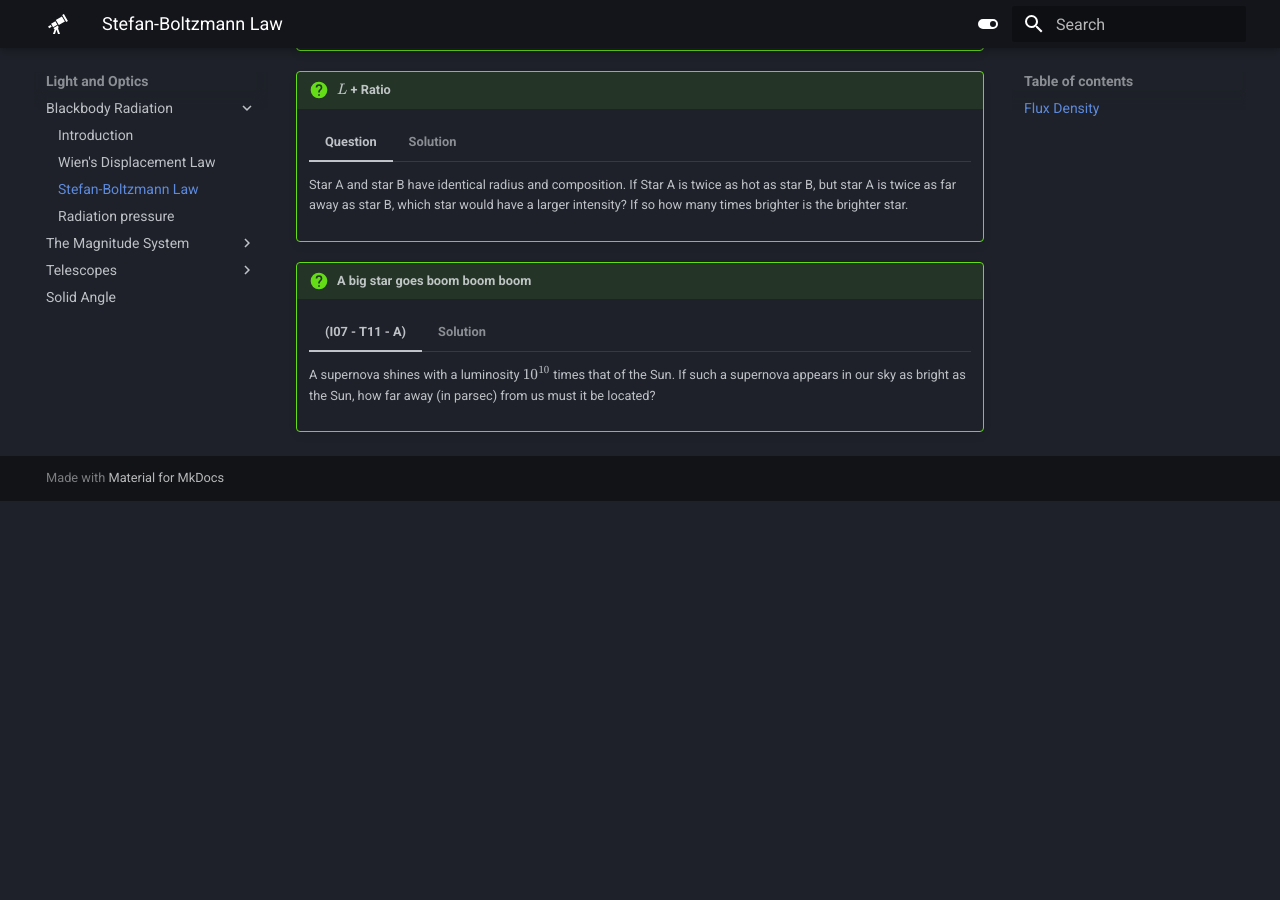
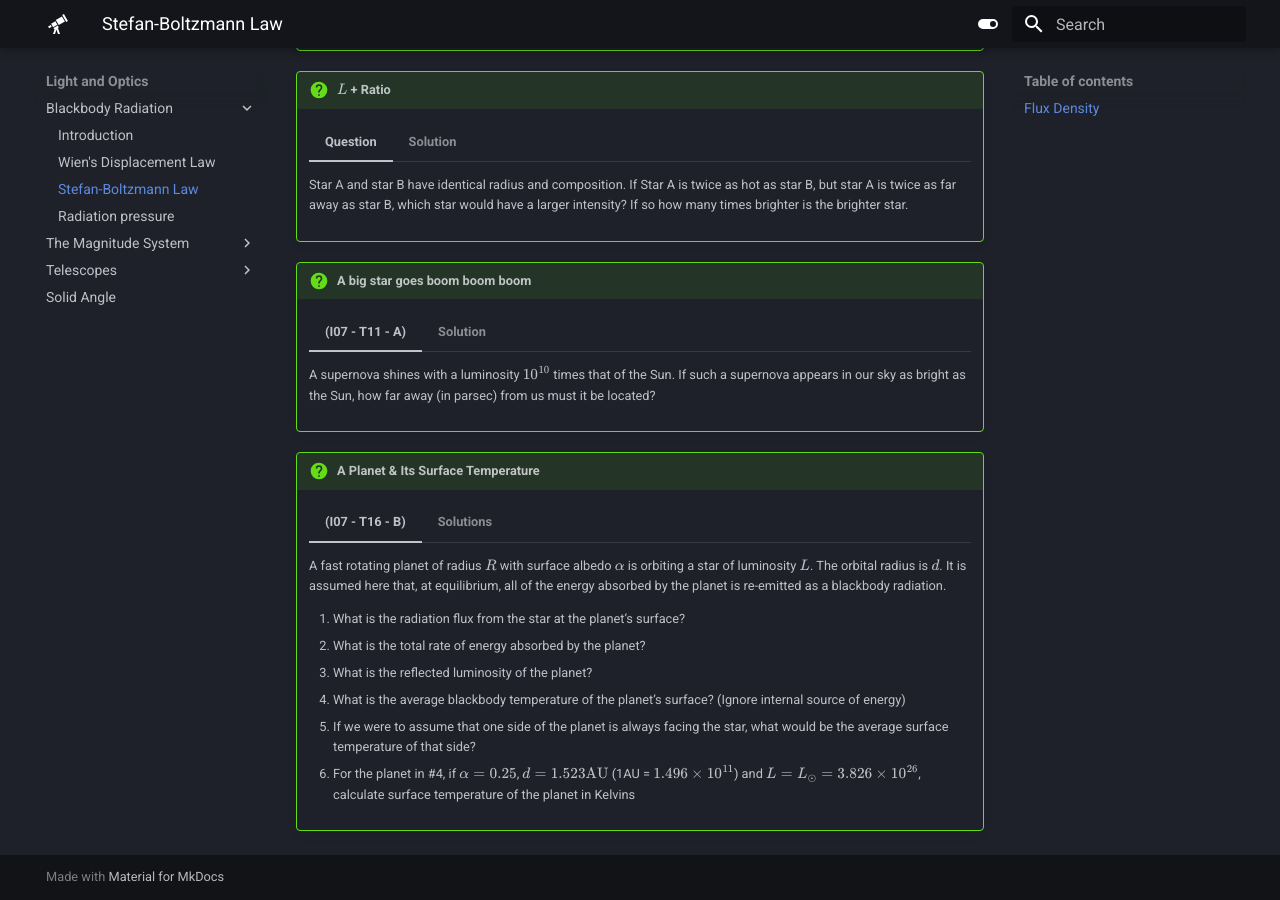
Before and after one commit to nushastro/website, an MkDocs documentation site: the page built from docs/optics/blackbody/stefan_boltzmann_law.md, in a window 1280 px wide and 900 px high, scrolled down 2952 px. Built offline with MkDocs 1.6.1 and Material for MkDocs 9.7.7, drawn with Linux system fonts in a browser that asks for light colours; before the commit the page ends 3453 px from its top, so only the background shows below that; some of the changed text lies outside the part shown.

Commit message:
added question

```diff
--- a/docs/optics/blackbody/stefan_boltzmann_law.md
+++ b/docs/optics/blackbody/stefan_boltzmann_law.md
@@ -53,7 +53,7 @@ where $R$ is the radius of the star, $\sigma$ is the Stefan-Boltzmann Constant a
 
 !!! Question "Luminous Blue Variable (LBV)"
 
-    === "I12 - T07 - A"
+    === "(I12 - T07 - A)"
 
         Luminous Blue Variable (LBV) stars greatly vary in visual brightness;
         however, their bolometric magnitude remains constant.
@@ -161,3 +161,68 @@ $$
         $$
         \begin{align*} I = \frac{10^{10}L_\odot}{4\pi D^2} &= \frac{L_\odot}{4\pi d_\oplus^2} \\ \frac{10^{10}}{D^2} &= \frac{1}{d_\oplus^2} \\ D &= \sqrt{10^{10}d_\oplus^2} \\ &= 10^5 d_\oplus \\ &= 1.496\times 10^{16}m \\ D &\approx 0.5 \text{parsec}\end{align*}
         $$
+
+!!! Question "A Planet & Its Surface Temperature"
+
+    === "(I07 - T16 - B)"
+
+        A fast rotating planet of radius $R$ with surface albedo $\alpha$ is orbiting a star of luminosity $L$.
+        The orbital radius is $d$.
+        It is assumed here that, at equilibrium, all of the energy absorbed by the planet is re-emitted as a blackbody radiation.
+
+        1. What is the radiation flux from the star at the planet’s surface?
+        2. What is the total rate of energy absorbed by the planet?
+        3. What is the reflected luminosity of the planet?
+        4. What is the average blackbody temperature of the planet’s surface? (Ignore internal source of energy)
+        5. If we were to assume that one side of the planet is always facing the star, what would be the average surface temperature of that side?
+        6. For the planet in #4, if $\alpha = 0.25$, $d = 1.523 \text{AU}$ (1AU = $1.496 \times 10^{11}$) and $L = L_\odot = 3.826 \times 10^{26}$, calculate surface temperature of the planet in Kelvins
+
+    === "Solutions"
+
+        1. The formula is already given to you, it is:
+
+            $$\text{Flux} = \frac{L}{4\pi d^2}$$
+
+        2. Energy reaching the planet is $\text{Flux}\cdot\text{Area}$. The Area of the planet receiving light from the star can be approximated to be $\pi R^2$. Hence:
+
+            $$\text{Flux}\cdot\text{Area} = \frac{L}{4\pi d^2}\cdot\pi R^2 = \frac{LR^2}{4d^2}$$
+
+            The albedo $\alpha$ is actually just the percent of incoming light reflected. Anything that isn't reflected is absorbed, so the amount of energy absorbed is:
+
+            $$E_\text{absorbed} = (1-\alpha)\frac{LR^2}{4d^2}$$
+
+        3. Albedo, as mentioned before, is the percent of incoming light reflected. Hence:
+
+            $$E_\text{reflected} = \alpha\frac{LR^2}{4d^2}$$
+
+        4. Here, we have to balance energy absorbed from the star and energy emitted through blackbody radiation.
+
+            $$
+            \begin{align*}
+            \text{Energy Absorbed from star} &= \text{Energy Emitted by blackbody radiation}\\
+            (1-\alpha)\frac{LR^2}{4d^2} &= 4\pi R^2 \sigma T^4\\
+            \therefore T &= \sqrt[4]{\frac{(1-\alpha)L}{16\pi\sigma d^2}}
+            \end{align*}
+            $$
+
+            Note: this is independent of $R$, the radius of the planet
+
+        5. In this case, only one side of the planet will be absorbing energy, and hence only one side will be emitting energy via blackbody radiation. So we use $2\pi R^2 \sigma T^4$ instead:
+
+            $$
+            \begin{align*}
+            \text{Energy Absorbed from star} &= \text{Energy Emitted by blackbody radiation}\\
+            (1-\alpha)\frac{LR^2}{4d^2} &= 2\pi R^2 \sigma T^4\\
+            \therefore T &= \sqrt[4]{\frac{(1-\alpha)L}{8\pi\sigma d^2}}
+            \end{align*}
+            $$
+
+        6. Plug in:
+
+            $$
+            \begin{align*}
+            \therefore T &= \sqrt[4]{\frac{(1-\alpha)L}{8\pi\sigma d^2}}\\
+            &= \sqrt[4]{\frac{(1-0.25)\times 3.826\times 10^{26}}{16\pi\times 5.67 \times 10^{-8} (1.523\times1.496\times10^{11})^2}}\\
+            &=209.9 \approx 210 \text{K}
+            \end{align*}
+            $$
```
